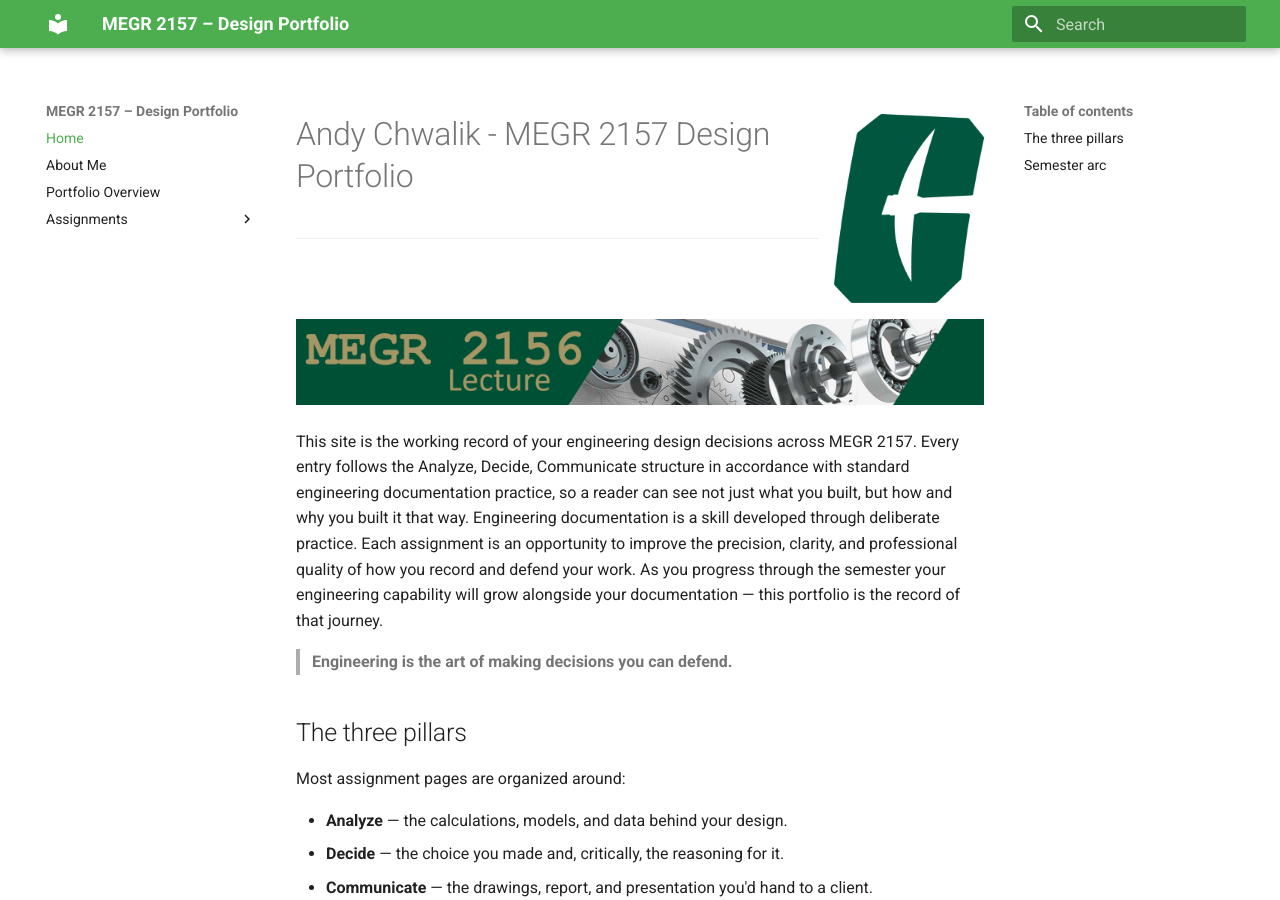
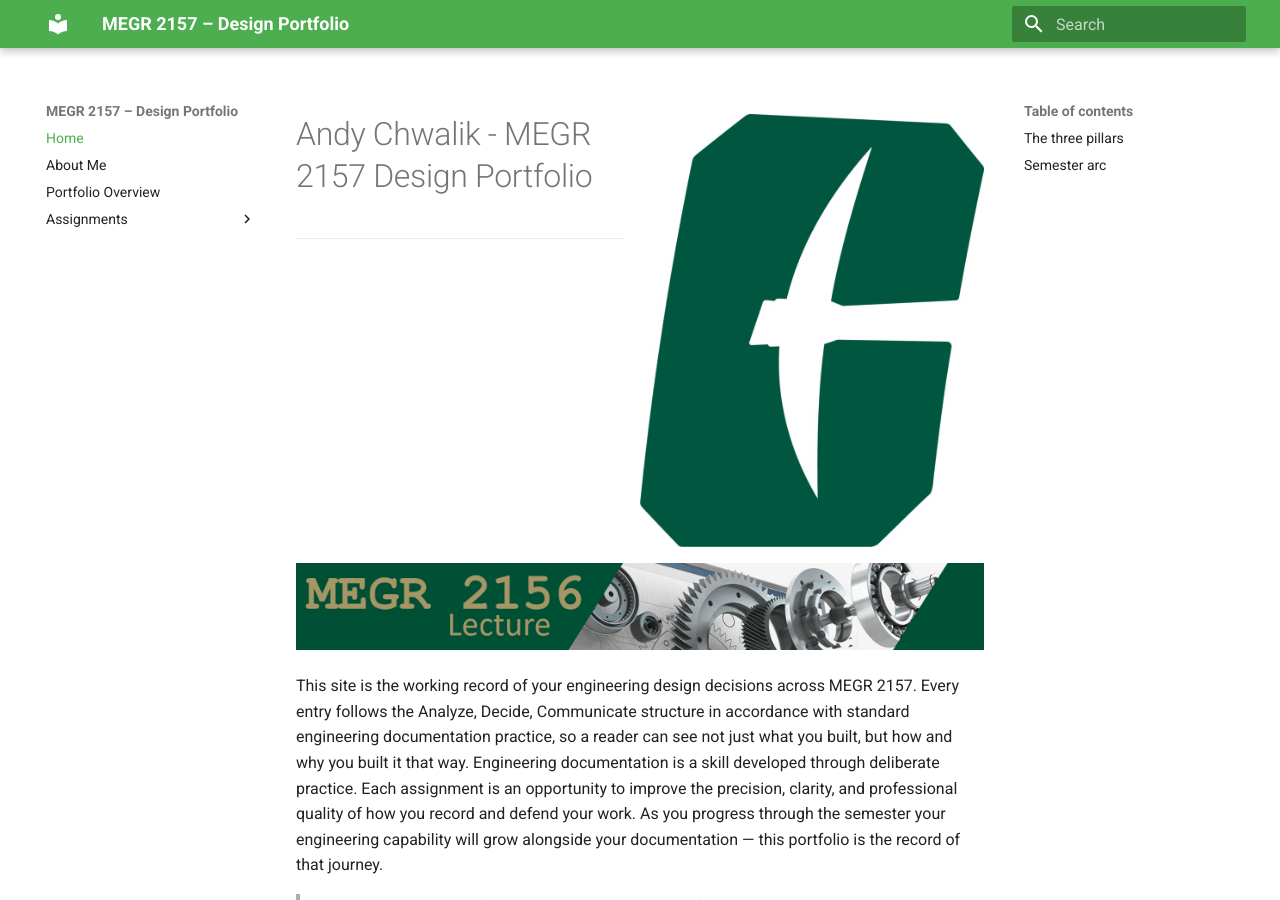
Before and after one commit to AndyChwalik/megr2157-portfolio, an MkDocs documentation site: the page built from docs/index.md, in a window 1280 px wide and 900 px high. Built offline with MkDocs 1.6.1 and Material for MkDocs 9.7.7, drawn with Linux system fonts in a browser that asks for light colours.

Commit message:
Update index.md
Attempt whatever

```diff
--- a/docs/index.md
+++ b/docs/index.md
@@ -1,4 +1,4 @@
-<img align="right" src="UNCCharlotteLogo.jpg" width="150">
+<img align="right" src="UNCCharlotteLogo.jpg" width=50% height=auto>
 
 <h1>Andy Chwalik - MEGR 2157 Design Portfolio</h1>
 
```
